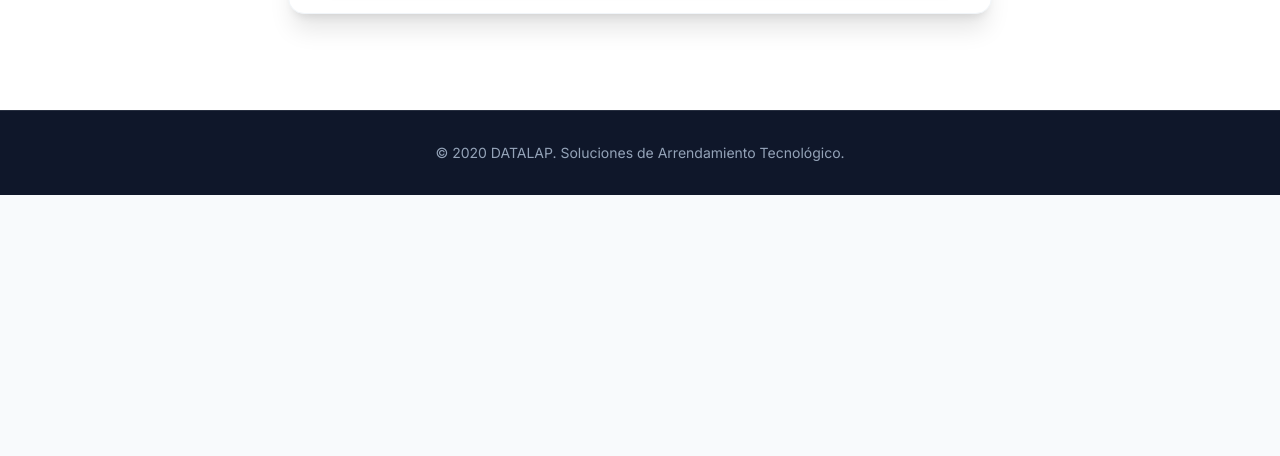
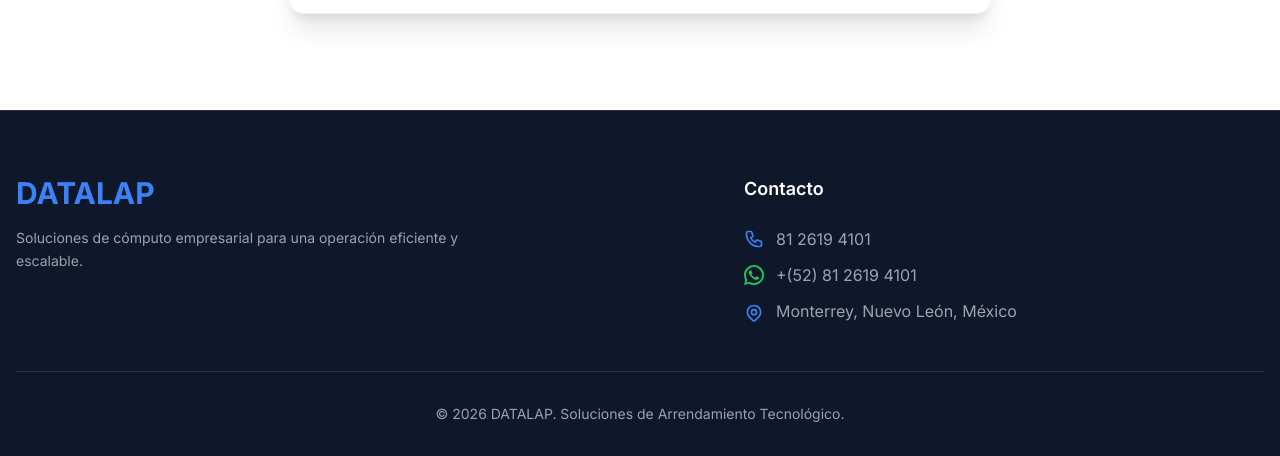
Before and after one commit to Pepelwapo/datalap_web, a plain HTML site: page index.html in a window 1280 px wide. Shown: the part 3461-3917 px from the top of the page. Before the commit the page ends 3656 px from the top, so only its background shows below. Drawn offline with nearby package versions, Linux system fonts and the light colour scheme.

Commit message:
Agrega & modifica footer

```diff
--- a/index.html
+++ b/index.html
@@ -378,11 +378,77 @@
         </div>
     </section>
 
-    <footer class="bg-brand-dark py-8 border-t border-white/10">
-        <div class="max-w-7xl mx-auto px-4 text-center">
-            <p class="text-text-gray text-sm">© 2020 DATALAP. Soluciones de Arrendamiento Tecnológico.</p>
+    <footer class="bg-brand-dark pt-16 pb-8 border-t border-white/10">
+    <div class="max-w-7xl mx-auto px-4">
+
+        <div class="grid grid-cols-1 md:grid-cols-2 gap-12 mb-12">
+
+            <div class="flex flex-col space-y-4">
+                <h2 class="text-3xl font-bold text-blue-500">
+                    DATALAP
+                </h2>
+
+                <p class="text-gray-400 text-sm leading-relaxed max-w-md">
+                    Soluciones de cómputo empresarial para una operación eficiente y escalable.
+                </p>
+            </div>
+
+            <div class="flex flex-col space-y-4 md:pl-20">
+                <h3 class="text-white text-lg font-semibold mb-2">Contacto</h3>
+
+                <ul class="space-y-3">
+
+                    <!-- Teléfono -->
+                    <li class="flex items-center text-gray-400 hover:text-white transition-colors">
+                        <svg class="w-5 h-5 mr-3 text-blue-500" fill="none" stroke="currentColor" viewBox="0 0 24 24">
+                            <path stroke-linecap="round" stroke-linejoin="round" stroke-width="2"
+                                d="M3 5a2 2 0 012-2h3.28a1 1 0 01.948.684l1.498 4.493a1 1 0 01-.502 1.21l-2.257 1.13a11.042 11.042 0 005.516 5.516l1.13-2.257a1 1 0 011.21-.502l4.493 1.498a1 1 0 01.684.949V19a2 2 0 01-2 2h-1C9.716 21 3 14.284 3 6V5z">
+                            </path>
+                        </svg>
+                        <span>81 2619 4101</span>
+                    </li>
+
+                    <!-- WhatsApp -->
+                    <li class="flex items-center text-gray-400 hover:text-white transition-colors">
+                        <svg class="w-5 h-5 mr-3 text-green-500" fill="currentColor" viewBox="0 0 24 24">
+                            <path d="M20.52 3.48A11.91 11.91 0 0012.02 0C5.4 0 .02 5.38.02 12a11.9 11.9 0 001.64 6L0 24l6.17-1.62A11.93 11.93 0 0012 24c6.62 0 12-5.38 12-12a11.9 11.9 0 00-3.48-8.52zM12 21.8a9.77 9.77 0 01-4.98-1.36l-.36-.22-3.66.96.98-3.56-.24-.37A9.77 9.77 0 1112 21.8zm5.36-7.3c-.3-.15-1.77-.87-2.04-.97-.27-.1-.47-.15-.67.15-.2.3-.77.97-.95 1.17-.17.2-.35.22-.65.07-.3-.15-1.26-.46-2.4-1.48-.89-.8-1.49-1.78-1.66-2.08-.17-.3-.02-.46.13-.61.13-.13.3-.35.45-.52.15-.17.2-.3.3-.5.1-.2.05-.37-.02-.52-.07-.15-.67-1.6-.92-2.2-.24-.58-.48-.5-.67-.51l-.57-.01c-.2 0-.52.07-.8.37-.27.3-1.05 1.02-1.05 2.48s1.08 2.88 1.23 3.08c.15.2 2.13 3.25 5.17 4.56.72.31 1.28.5 1.72.64.72.23 1.37.2 1.89.12.58-.09 1.77-.72 2.02-1.42.25-.7.25-1.3.17-1.42-.08-.12-.27-.2-.57-.35z"/>
+                        </svg>
+                        <a
+                            href="https://wa.me/5218126194101"
+                            target="_blank"
+                            rel="noopener noreferrer"
+                            class="hover:underline"
+                        >
+                            +(52) 81 2619 4101
+                        </a>
+                    </li>
+
+                    <!-- Ubicación -->
+                    <li class="flex items-start text-gray-400 hover:text-white transition-colors">
+                        <svg class="w-5 h-5 mr-3 text-blue-500 mt-1" fill="none" stroke="currentColor" viewBox="0 0 24 24">
+                            <path stroke-linecap="round" stroke-linejoin="round" stroke-width="2"
+                                d="M17.657 16.657L13.414 20.9a1.998 1.998 0 01-2.827 0l-4.244-4.243a8 8 0 1111.314 0z">
+                            </path>
+                            <path stroke-linecap="round" stroke-linejoin="round" stroke-width="2"
+                                d="M15 11a3 3 0 11-6 0 3 3 0 016 0z">
+                            </path>
+                        </svg>
+                        <span>Monterrey, Nuevo León, México</span>
+                    </li>
+
+                </ul>
+            </div>
         </div>
-    </footer>
+
+        <div class="border-t border-white/10 pt-8 text-center">
+            <p class="text-text-gray text-sm">
+                © 2026 DATALAP. Soluciones de Arrendamiento Tecnológico.
+            </p>
+        </div>
+
+    </div>
+</footer>
+
 
 <script>
 (function () {
```
